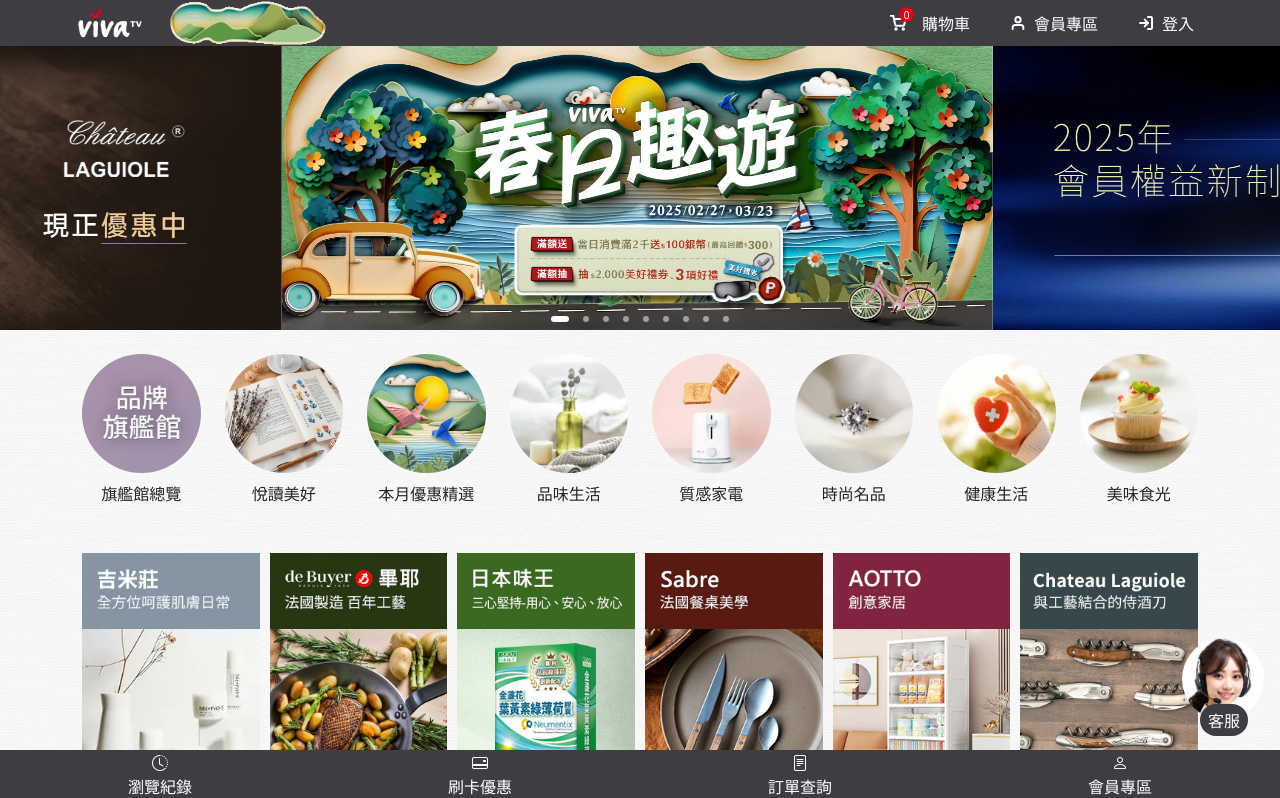
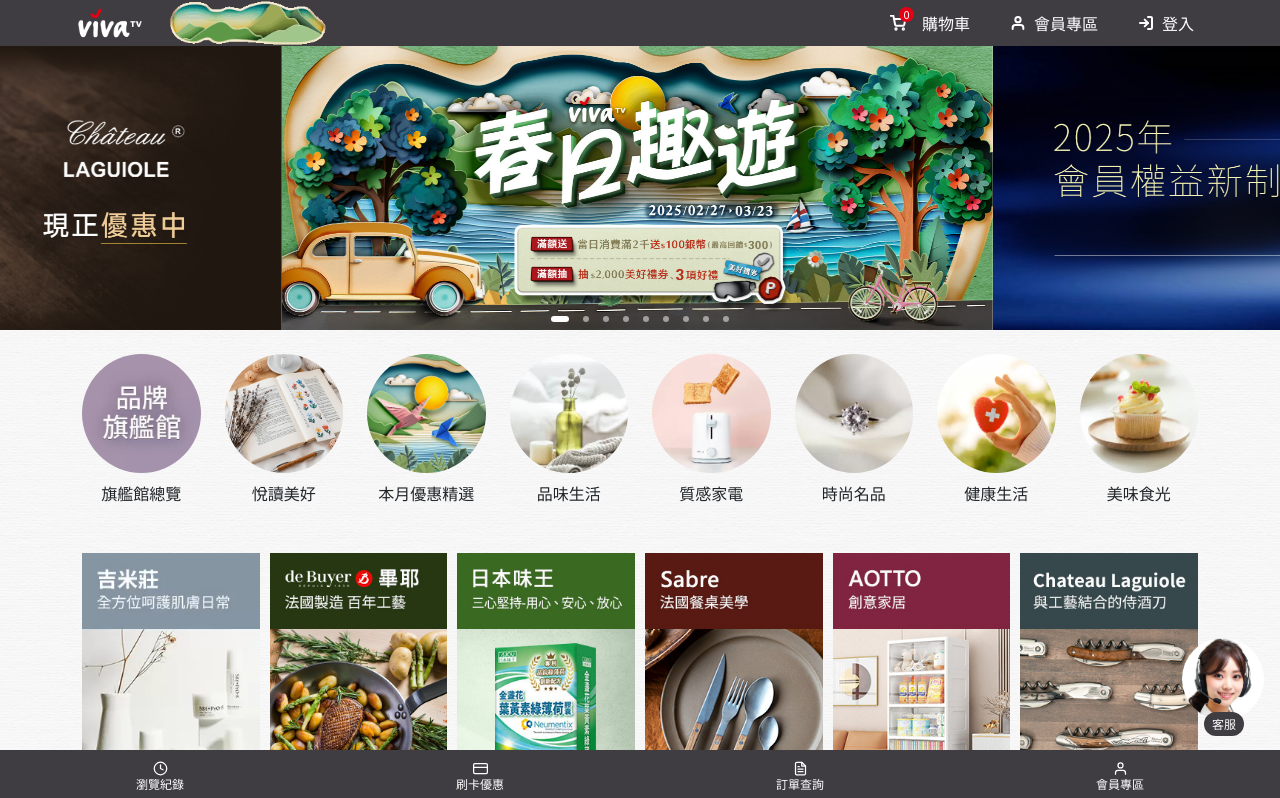
Before and after one commit to HawkingHuang/viva-replica, a Vue app: page / in a window 1280 px wide. Shown: the top 798 px of the page. Built offline with nearby package versions, Linux system fonts and the light colour scheme.

Commit message:
optimize font size and icons

```diff
--- a/src/App.vue
+++ b/src/App.vue
@@ -28,7 +28,7 @@
   <aside class="fixed bottom-[10vh] 2xl:bottom-[45vh] right-4 z-40">
     <div class="relative">
       <img src="/images/agent-avatar.5cdde85.png" class="w-[82px] rounded-full">
-      <p class="bg-[#3f3c42] text-white inline-block px-2 py-1 !mb-0 rounded-full absolute -bottom-4 right-4">客服</p>
+      <p class="bg-[#3f3c42] text-white text-xs 2xl:text-base inline-block px-2 py-1 !mb-0 rounded-full absolute -bottom-4 right-5">客服</p>
     </div>
   </aside>
   <aside class="hidden 2xl:block fixed bottom-[4vh] right-5 z-[1500]">
--- a/src/components/Header.vue
+++ b/src/components/Header.vue
@@ -97,22 +97,22 @@
     <Dropdown />
 
     <nav class="2xl:hidden fixed bottom-0 left-0 w-full bg-[#3f3c42] text-white z-50 h-[50px]">
-      <div class="grid grid-cols-4 !items-center h-full">
+      <div class="grid grid-cols-4 !items-center h-full pt-1">
         <button class="flex flex-col items-center">
-          <i class="bi bi-clock-history"></i>
-          <p>瀏覽紀錄</p>
+          <i data-feather="clock" class="w-[15px] h-[15px]"></i>
+          <p class="text-xs !mb-0.5">瀏覽紀錄</p>
         </button>
         <button class="flex flex-col items-center">
-          <i class="bi bi-credit-card-2-back"></i>
-          <p>刷卡優惠</p>
+          <i data-feather="credit-card" class="w-[15px] h-[15px]"></i>
+          <p class="text-xs !mb-0.5">刷卡優惠</p>
         </button>
         <button class="flex flex-col items-center">
-          <i class="bi bi-file-text"></i>
-          <p>訂單查詢</p>
+          <i data-feather="file-text" class="w-[15px] h-[15px]"></i>
+          <p class="text-xs !mb-0.5">訂單查詢</p>
         </button>
         <button class="flex flex-col items-center">
-          <i class="bi bi-person"></i>
-          <p>會員專區</p>
+          <i data-feather="user" class="w-[15px] h-[15px]"></i>
+          <p class="text-xs !mb-0.5">會員專區</p>
         </button>
       </div>
     </nav>
```
